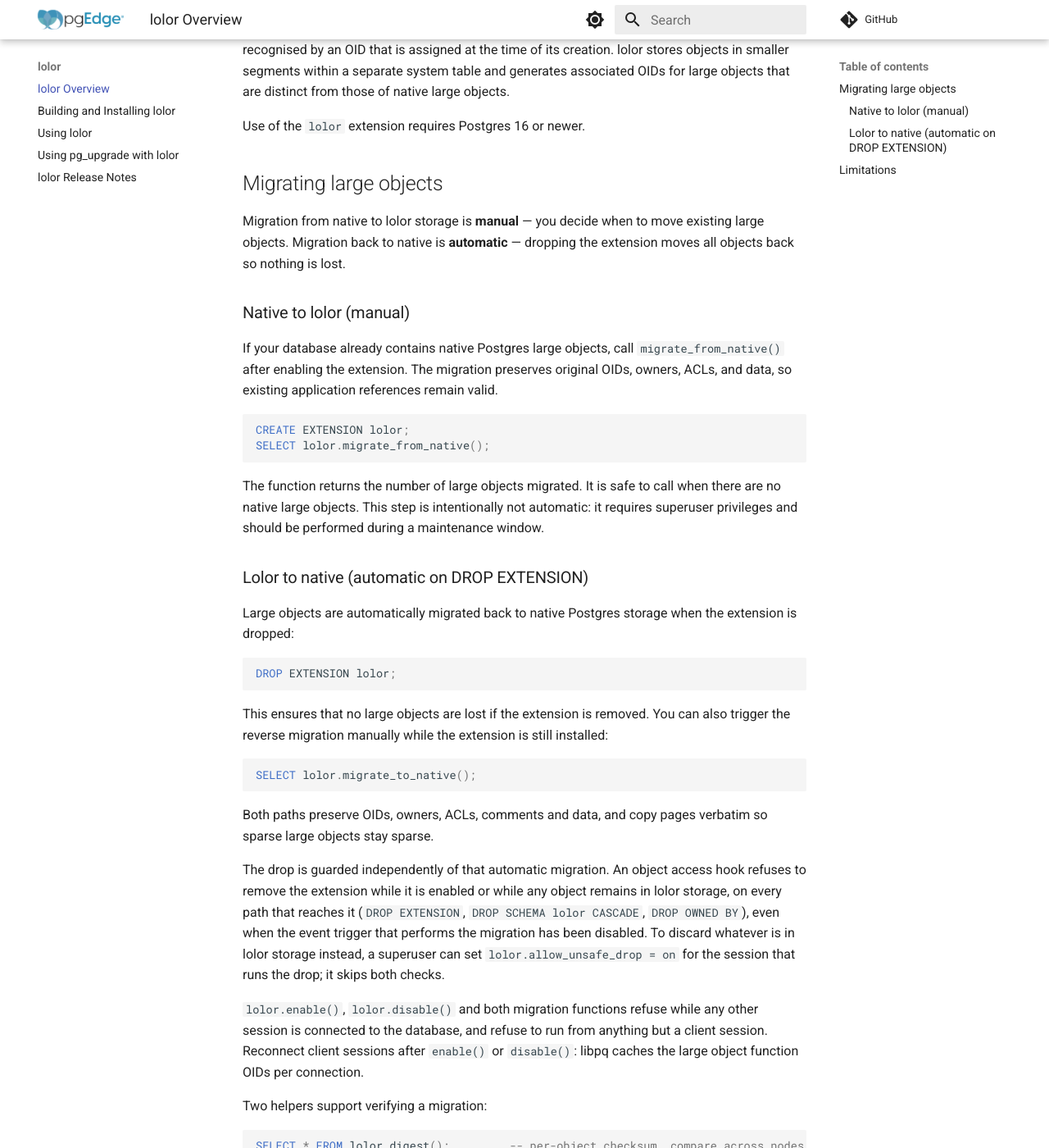
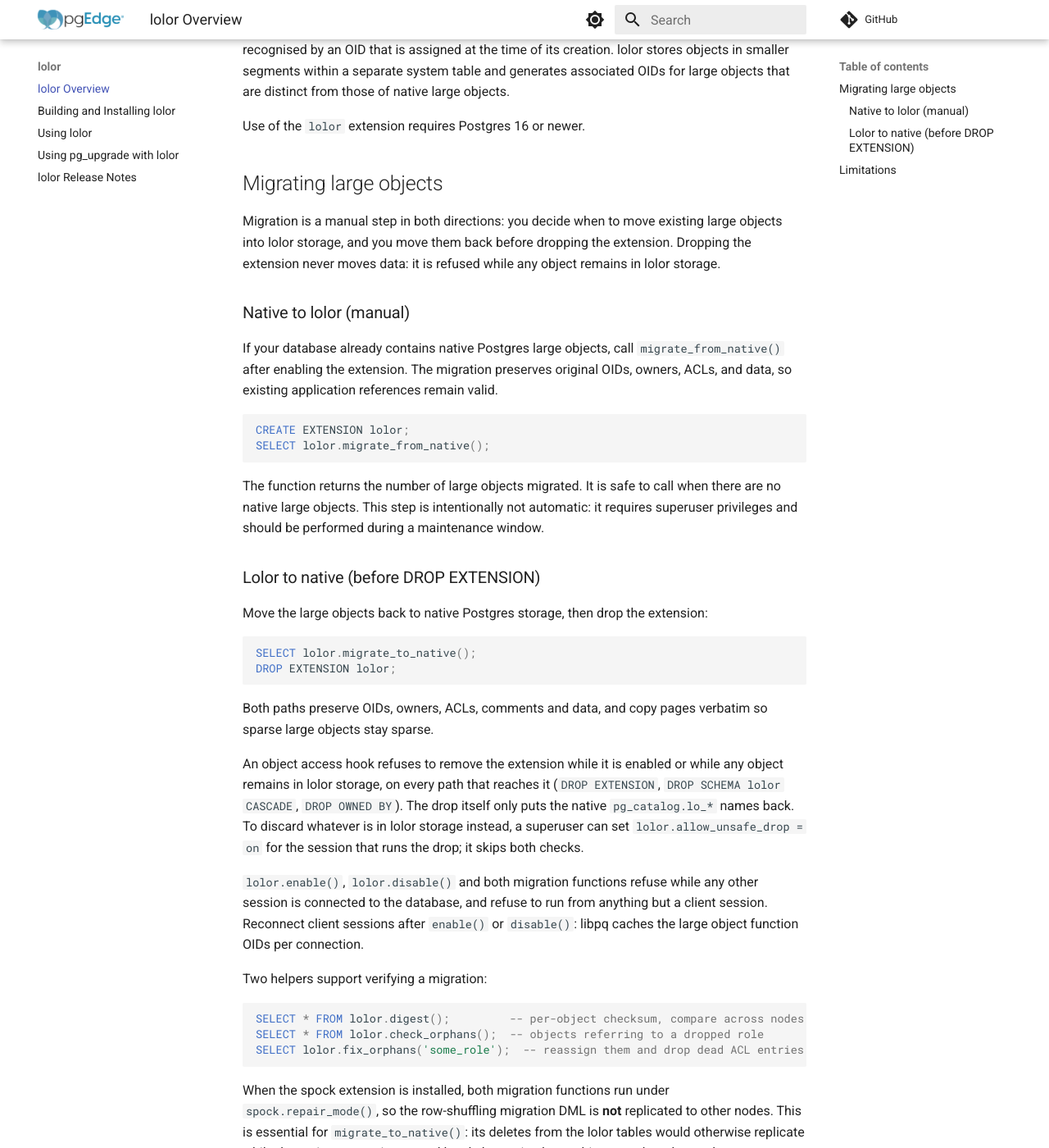
Before and after one commit to pgEdge/lolor, an MkDocs documentation site: the page built from docs/index.md, in a window 1280 px wide and 1400 px high, scrolled down 501 px. Shown: the whole window at 82% size. Built offline with MkDocs 1.6.1 and Material for MkDocs 9.7.7, drawn with Linux system fonts in a browser that asks for light colours; comment, search, counter and statistics services are not loaded; some of the changed text lies outside the part shown.

Commit message:
Refuse the drop instead of migrating inside it.
The event trigger no longer runs migrate_to_native() when the
extension is dropped; it only puts the native pg_catalog names back.
With the object access hook refusing every drop path while lolor
storage holds objects, moving data from inside a DROP buys nothing
and inherits whatever context the drop runs in. Migration is a
manual step in both directions: run lolor.migrate_to_native(), then
drop. Tests and docs updated accordingly.

````diff
--- a/docs/index.md
+++ b/docs/index.md
@@ -18,9 +18,10 @@ Use of the `lolor` extension requires Postgres 16 or newer.
 
 ## Migrating large objects
 
-Migration from native to lolor storage is **manual** — you decide when to move
-existing large objects.  Migration back to native is **automatic** — dropping
-the extension moves all objects back so nothing is lost.
+Migration is a manual step in both directions: you decide when to move
+existing large objects into lolor storage, and you move them back before
+dropping the extension.  Dropping the extension never moves data: it is
+refused while any object remains in lolor storage.
 
 ### Native to lolor (manual)
 
@@ -39,32 +40,24 @@ when there are no native large objects.  This step is intentionally not
 automatic: it requires superuser privileges and should be performed during a
 maintenance window.
 
-### Lolor to native (automatic on DROP EXTENSION)
+### Lolor to native (before DROP EXTENSION)
 
-Large objects are automatically migrated back to native Postgres storage when the
-extension is dropped:
-
-```sql
-DROP EXTENSION lolor;
-```
-
-This ensures that no large objects are lost if the extension is removed.  You
-can also trigger the reverse migration manually while the extension is still
-installed:
+Move the large objects back to native Postgres storage, then drop the
+extension:
 
 ```sql
 SELECT lolor.migrate_to_native();
+DROP EXTENSION lolor;
 ```
 
 Both paths preserve OIDs, owners, ACLs, comments and data, and copy pages
 verbatim so sparse large objects stay sparse.
 
-The drop is guarded independently of that automatic migration. An object
-access hook refuses to remove the extension while it is enabled or while any
-object remains in lolor storage, on every path that reaches it (`DROP
-EXTENSION`, `DROP SCHEMA lolor CASCADE`, `DROP OWNED BY`), even when the event
-trigger that performs the migration has been disabled. To discard whatever is
-in lolor storage instead, a superuser can set `lolor.allow_unsafe_drop = on`
+An object access hook refuses to remove the extension while it is enabled or
+while any object remains in lolor storage, on every path that reaches it
+(`DROP EXTENSION`, `DROP SCHEMA lolor CASCADE`, `DROP OWNED BY`). The drop
+itself only puts the native `pg_catalog.lo_*` names back. To discard whatever
+is in lolor storage instead, a superuser can set `lolor.allow_unsafe_drop = on`
 for the session that runs the drop; it skips both checks.
 
 `lolor.enable()`, `lolor.disable()` and both migration functions refuse while
@@ -106,6 +99,6 @@ retains the changes and delivers them when replication resumes.
 - Native Postgres large object functionality cannot be used while you are using the lolor extension.
 - lolor does not support the following statements against objects held in lolor storage: `ALTER LARGE OBJECT`, `GRANT ON LARGE OBJECT`, `COMMENT ON LARGE OBJECT`, and `REVOKE ON LARGE OBJECT`. Owners, ACLs and comments set while an object was in native storage are preserved across migration in both directions.
 - `lolor.enable()`, `lolor.disable()` and the migration functions refuse while any other session is connected to the database, the same rule as `ALTER DATABASE ... RENAME`: a renamed function keeps its OID, so a session that already resolved the `lo_*` functions keeps calling the previous implementation, and the row movement cannot be made atomic for other backends either. The calling session must reconnect after `enable()` or `disable()`. They also refuse to run from anything but a client session, so replicated DDL cannot drive them from an apply worker.
-- Objects in lolor storage are rows in ordinary tables and so cannot participate in `pg_shdepend`. `DROP ROLE`, `DROP OWNED BY` and `REASSIGN OWNED BY` do not see them: a role that owns them or appears in their ACL can be dropped without a warning, and `REASSIGN OWNED` / `DROP OWNED` leave them untouched. Before dropping a role, run `REASSIGN OWNED BY` or `DROP OWNED BY` in each database that has lolor, then `DROP ROLE`. Afterwards run `lolor.check_orphans()` in each such database and repair anything it reports with `lolor.fix_orphans(new_owner)`; `lolor.migrate_to_native()` refuses while orphans exist, and since `DROP EXTENSION` runs that migration, so does the drop.
+- Objects in lolor storage are rows in ordinary tables and so cannot participate in `pg_shdepend`. `DROP ROLE`, `DROP OWNED BY` and `REASSIGN OWNED BY` do not see them: a role that owns them or appears in their ACL can be dropped without a warning, and `REASSIGN OWNED` / `DROP OWNED` leave them untouched. Before dropping a role, run `REASSIGN OWNED BY` or `DROP OWNED BY` in each database that has lolor, then `DROP ROLE`. Afterwards run `lolor.check_orphans()` in each such database and repair anything it reports with `lolor.fix_orphans(new_owner)`; `lolor.migrate_to_native()` refuses while orphans exist.
 - Role OIDs come from a cluster-wide counter that wraps around, so a new role can receive a dropped role's OID and silently become the owner or grantee of that role's orphaned objects. This cannot be detected after the fact, which is another reason to run `lolor.check_orphans()` promptly after dropping roles.
-- Large object migration is node-local. Native large objects live in `pg_catalog.pg_largeobject`, which is never replicated, so each node holds an independent set and `migrate_from_native()` migrates only the local node's objects; with spock installed, the migration DML runs in repair mode and is not replicated. Run the migration on every node that holds native large objects, connecting to each node directly. It refuses to run inside an apply worker, so sending it through DDL replication fails on every subscriber; the same applies to `DROP EXTENSION lolor`, whose automatic migration runs under the same rule. Migrated objects keep their original native OIDs, which are not node-encoded: if different nodes hold different objects under the same OID, the nodes' lolor contents will diverge and later replicated changes to those objects can conflict. Newly created large objects are collision-free, since new OIDs are node-encoded via `lolor.node` and checked against existing rows. To make that hazard an error rather than silent divergence, collect the other nodes' OIDs with `lolor.native_lo_oids()` and pass them in: `SELECT lolor.migrate_from_native(peer_oids => ARRAY[...])` refuses when any of them collide. After migrating every node, compare `lolor.digest()` across nodes to confirm they converged.
+- Large object migration is node-local. Native large objects live in `pg_catalog.pg_largeobject`, which is never replicated, so each node holds an independent set and `migrate_from_native()` migrates only the local node's objects; with spock installed, the migration DML runs in repair mode and is not replicated. Run the migration on every node that holds native large objects, connecting to each node directly. It refuses to run inside an apply worker, so sending it through DDL replication fails on every subscriber. Migrated objects keep their original native OIDs, which are not node-encoded: if different nodes hold different objects under the same OID, the nodes' lolor contents will diverge and later replicated changes to those objects can conflict. Newly created large objects are collision-free, since new OIDs are node-encoded via `lolor.node` and checked against existing rows. To make that hazard an error rather than silent divergence, collect the other nodes' OIDs with `lolor.native_lo_oids()` and pass them in: `SELECT lolor.migrate_from_native(peer_oids => ARRAY[...])` refuses when any of them collide. After migrating every node, compare `lolor.digest()` across nodes to confirm they converged.
````
Also changed, not shown: README.md (+12 -14 lines), docs/lolor_release_notes.md (+2 -2 lines), 5 other files.
